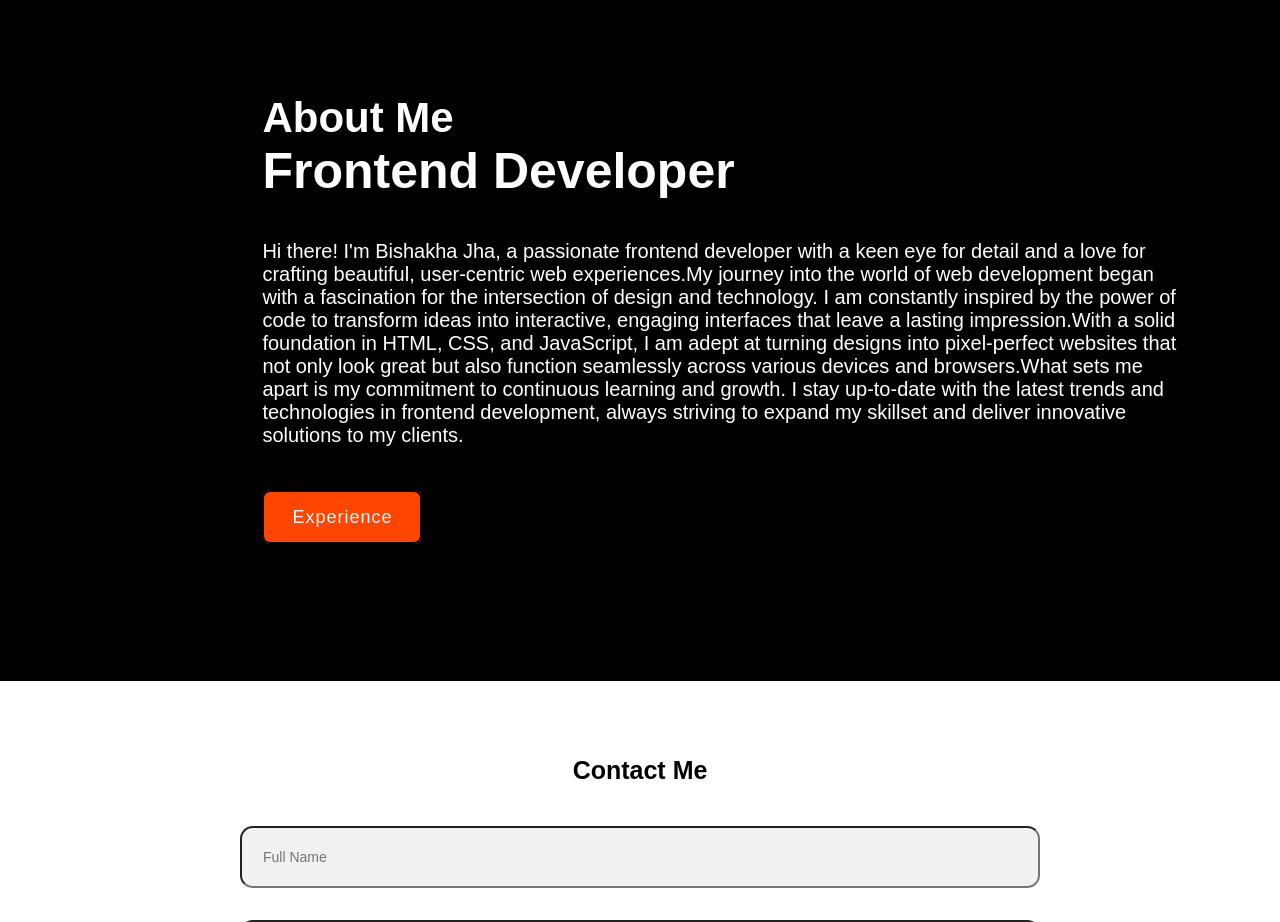
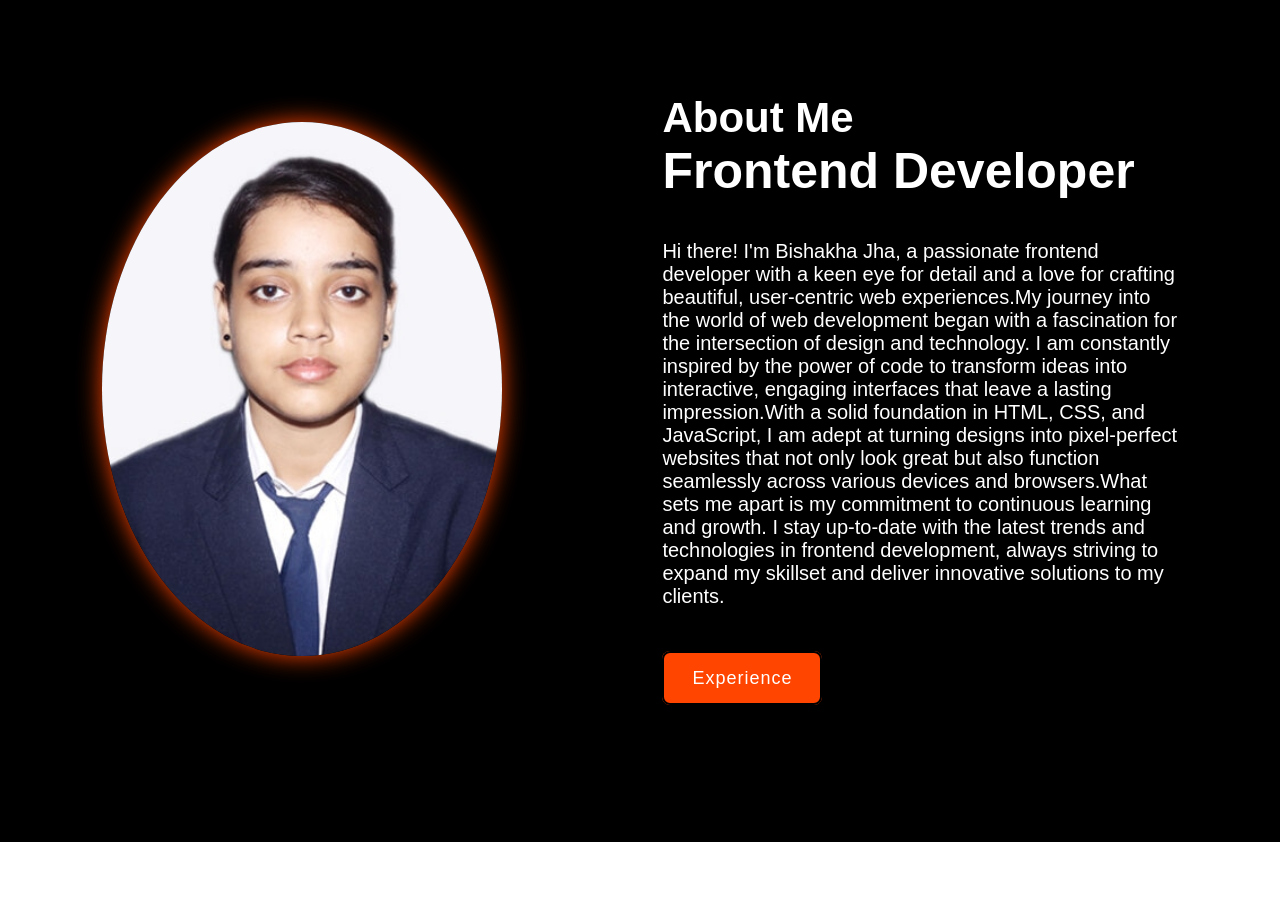
Before and after one commit to BishakhaJha/Portfolio, a plain HTML site: page index.html in a window 1280 px wide. Shown: the part 860-1782 px from the top of the page. Drawn offline with nearby package versions, Linux system fonts and the light colour scheme.

Commit message:
Update index.html

```diff
--- a/index.html
+++ b/index.html
@@ -37,7 +37,7 @@
 </section>
 <section class="about">
     <div class="about-img">
-        <img src="img.jpg" alt="" srcset="">
+        <img src="portfolio/img.jpg" alt="" srcset="">
     </div>
     <div class="about-content">
         <h2 class="heading">About Me</h2>
```
